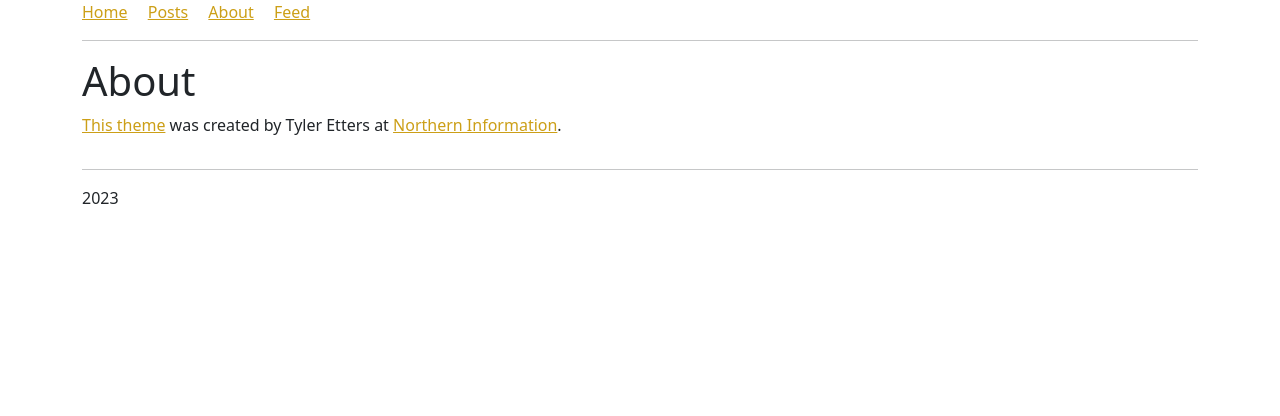
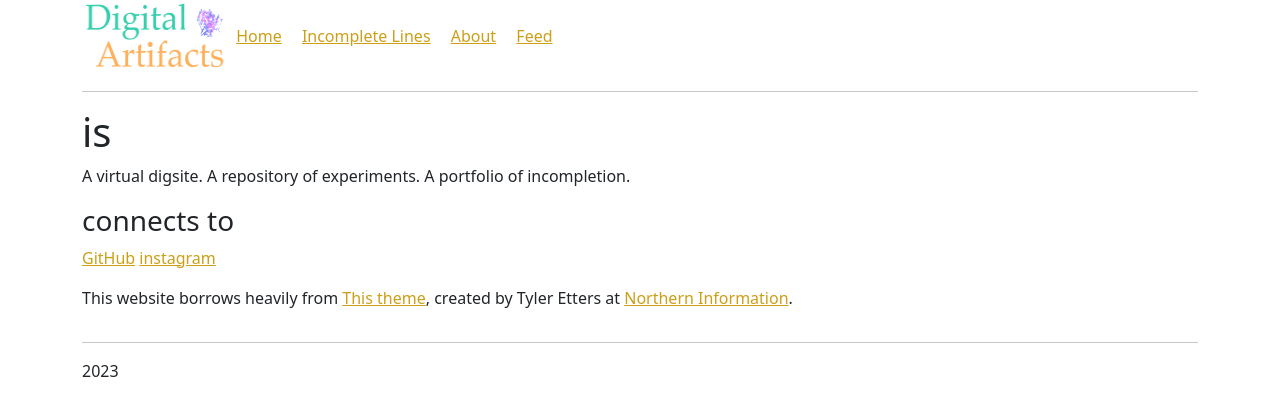
Before and after one commit to btrailor/btrailor.github.io, a Jekyll site: the page built from _pages/about.md, in a window 1280 px wide. Shown: the top 416 px of the page. Built offline with Jekyll 4.4.1, drawn with Linux system fonts in a browser that asks for light colours.

Commit message:
Batch of changes

```diff
--- a/_config.yml
+++ b/_config.yml
@@ -1,5 +1,5 @@
 # see _data/meta.yml (so you don't have to restart jekyll to see changes)
-baseurl: /
+baseurl:
 url: https://btrailor.github.io
 permalink: pretty
 sort_by: year, month
--- a/_data/nav.yml
+++ b/_data/nav.yml
@@ -1,13 +1,12 @@
 items:
+  - title: Home
+    url: /
 
-- title: Home
-  url: /
+  - title: Incomplete Lines
+    url: /posts
 
-- title: Posts
-  url: /posts
+  - title: About
+    url: /about
 
-- title: About
-  url: /about
-
-- title: Feed
-  url: /feed.xml
+  - title: Feed
+    url: /feed.xml
--- a/_includes/nav.html
+++ b/_includes/nav.html
@@ -1,10 +1,17 @@
 <nav class="container">
   <div class="row">
     <div class="col">
+      <img
+        src="../assets/images/Digital-Artifacts.jpg"
+        height="75"
+        width="150"
+      />
       {% for item in site.data.nav.items %}
-      <span class="me-3{% if item.url == page.url %} active{% endif %}"><a href="{{ site.baseurl }}{{ item.url }}">{{ item.title }}</a></span>
+      <span class="me-3{% if item.url == page.url %} active{% endif %}"
+        ><a href="{{ site.baseurl }}{{ item.url }}">{{ item.title }}</a></span
+      >
       {% endfor %}
-      <hr>
+      <hr />
     </div>
   </div>
 </nav>
--- a/_pages/about.md
+++ b/_pages/about.md
@@ -3,6 +3,16 @@ layout: page
 title: about
 permalink: /about
 ---
-# About
 
-[This theme](https://github.com/tyleretters/perfect-bootstrap-jekyll) was created by Tyler Etters at [Northern Information](https://nor.the-rn.info).
+# is
+
+A virtual digsite. A repository of experiments. A portfolio of incompletion.
+
+### connects to
+
+[GitHub](https://github.com/btrailor)
+[instagram](https://www.instagram.com/brettgershon/)
+
+<!-- ToDo: stylize text bellow here to be smaller and more out of the way. Perhaps create a break and put into some kind of footer. -->
+
+This website borrows heavily from [This theme](https://github.com/tyleretters/perfect-bootstrap-jekyll), created by Tyler Etters at [Northern Information](https://nor.the-rn.info).
```
Also changed, not shown: _drafts/ineffectivity.md (added, +7 -0 lines), docs/2021-12-20-this-is-a-single-post.md (renamed from _posts/2021-12-20-this-is-a-single-post.md, +3 -2 lines), index.md (+2 -1 lines), assets/images/glitch-banner.jpeg (added).
